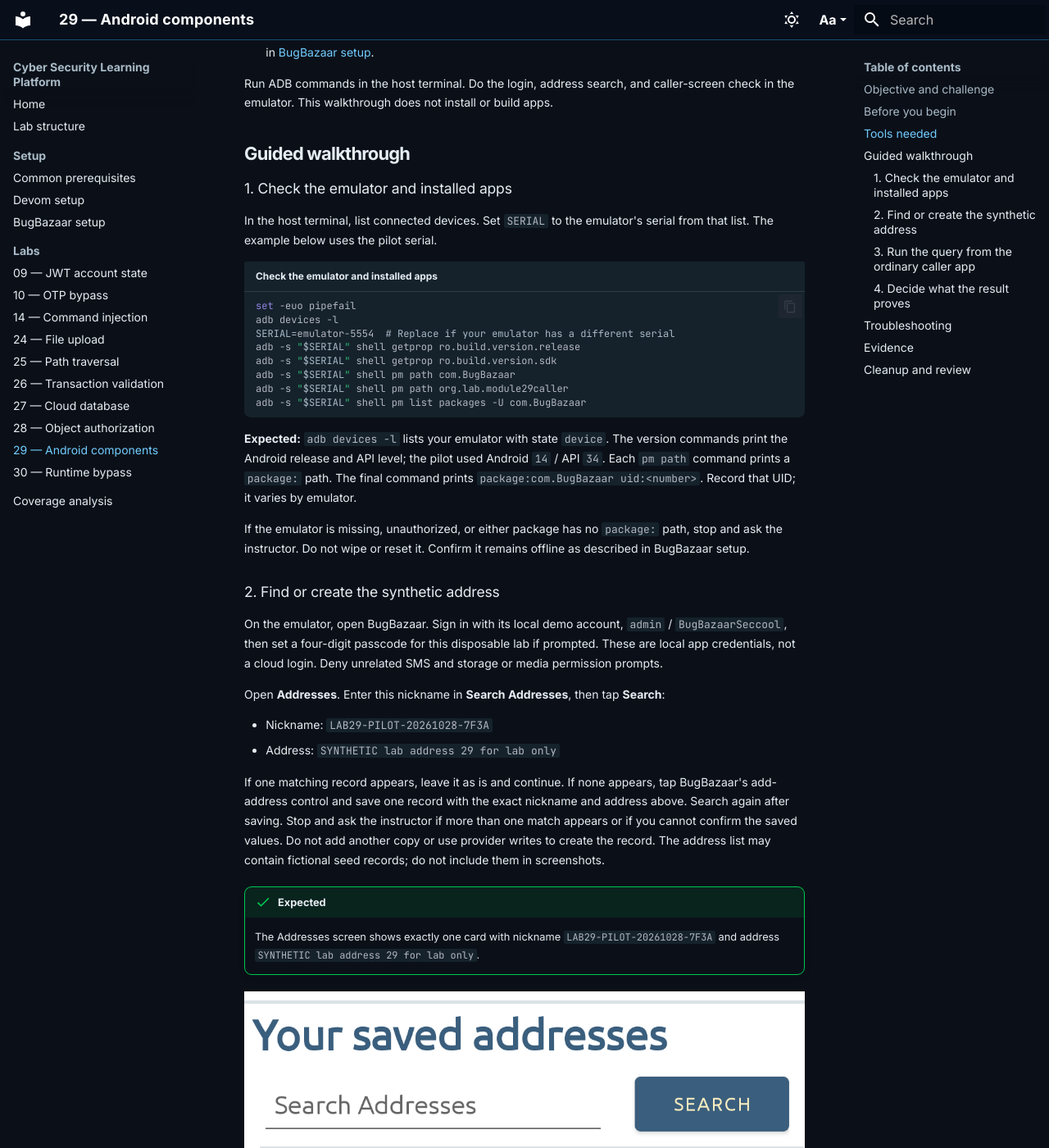
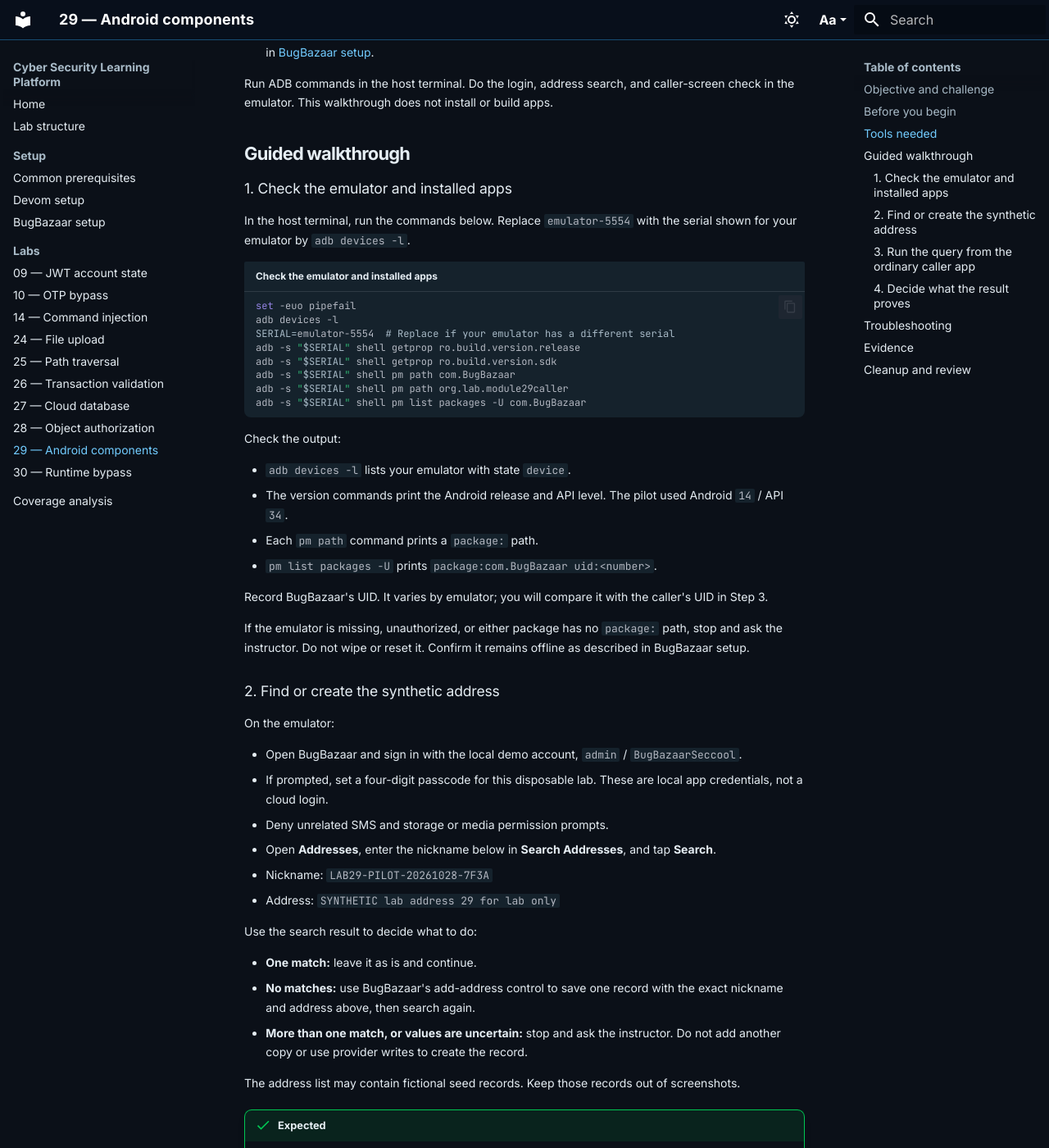
Before and after one commit to azharfatrr/Cyber-Security-Learning-Platform, an MkDocs documentation site: the page built from docs/29-components.md, in a window 1280 px wide and 1400 px high, scrolled down 718 px. Shown: the whole window at 82% size. Built offline with MkDocs 1.6.1 and Material for MkDocs 9.7.7, drawn with Linux system fonts in a browser that asks for light colours; some of the changed text lies outside the part shown.

Commit message:
Make Lab 29 evidence checklist clearer

````diff
--- a/docs/29-components.md
+++ b/docs/29-components.md
@@ -22,7 +22,7 @@
 
 ### 1. Check the emulator and installed apps
 
-In the host terminal, list connected devices. Set `SERIAL` to the emulator's serial from that list. The example below uses the pilot serial.
+In the host terminal, run the commands below. Replace `emulator-5554` with the serial shown for your emulator by `adb devices -l`.
 
 ```bash title="Check the emulator and installed apps"
 set -euo pipefail
@@ -35,20 +35,36 @@
 adb -s "$SERIAL" shell pm list packages -U com.BugBazaar
 ```
 
-**Expected:** `adb devices -l` lists your emulator with state `device`. The version commands print the Android release and API level; the pilot used Android `14` / API `34`. Each `pm path` command prints a `package:` path. The final command prints `package:com.BugBazaar uid:<number>`. Record that UID; it varies by emulator.
+Check the output:
+
+- `adb devices -l` lists your emulator with state `device`.
+- The version commands print the Android release and API level. The pilot used Android `14` / API `34`.
+- Each `pm path` command prints a `package:` path.
+- `pm list packages -U` prints `package:com.BugBazaar uid:<number>`.
+
+Record BugBazaar's UID. It varies by emulator; you will compare it with the caller's UID in Step 3.
 
 If the emulator is missing, unauthorized, or either package has no `package:` path, stop and ask the instructor. Do not wipe or reset it. Confirm it remains offline as described in BugBazaar setup.
 
 ### 2. Find or create the synthetic address
 
-On the emulator, open BugBazaar. Sign in with its local demo account, `admin` / `BugBazaarSeccool`, then set a four-digit passcode for this disposable lab if prompted. These are local app credentials, not a cloud login. Deny unrelated SMS and storage or media permission prompts.
+On the emulator:
 
-Open **Addresses**. Enter this nickname in **Search Addresses**, then tap **Search**:
+- Open BugBazaar and sign in with the local demo account, `admin` / `BugBazaarSeccool`.
+- If prompted, set a four-digit passcode for this disposable lab. These are local app credentials, not a cloud login.
+- Deny unrelated SMS and storage or media permission prompts.
+- Open **Addresses**, enter the nickname below in **Search Addresses**, and tap **Search**.
 
-- Nickname: `LAB29-PILOT-20261028-7F3A`
-- Address: `SYNTHETIC lab address 29 for lab only`
+  - Nickname: `LAB29-PILOT-20261028-7F3A`
+  - Address: `SYNTHETIC lab address 29 for lab only`
 
-If one matching record appears, leave it as is and continue. If none appears, tap BugBazaar's add-address control and save one record with the exact nickname and address above. Search again after saving. Stop and ask the instructor if more than one match appears or if you cannot confirm the saved values. Do not add another copy or use provider writes to create the record. The address list may contain fictional seed records; do not include them in screenshots.
+Use the search result to decide what to do:
+
+- **One match:** leave it as is and continue.
+- **No matches:** use BugBazaar's add-address control to save one record with the exact nickname and address above, then search again.
+- **More than one match, or values are uncertain:** stop and ask the instructor. Do not add another copy or use provider writes to create the record.
+
+The address list may contain fictional seed records. Keep those records out of screenshots.
 
 !!! success "Expected"
     The Addresses screen shows exactly one card with nickname `LAB29-PILOT-20261028-7F3A` and address `SYNTHETIC lab address 29 for lab only`.
@@ -57,13 +73,21 @@
 
 ### 3. Run the query from the ordinary caller app
 
-Return to the host terminal. This command opens **Module 29 Provider Caller** on the emulator. The caller runs its fixed, read-only query as soon as it opens; you do not need to type anything into the app.
+Return to the host terminal and run this command to open **Module 29 Provider Caller** on the emulator. The caller runs its fixed, read-only query as soon as it opens; you do not need to type anything into the app.
 
 ```bash title="Open the Module 29 caller"
 adb -s "$SERIAL" shell am start -n org.lab.module29caller/.MainActivity
 ```
 
-Look at the caller app screen. It displays the caller's package and UID, the provider URI, the operation, the fixed nickname filter, and the query result. The supplied caller has no permissions, accepts no URI or filter input, and queries only the synthetic nickname. Its Android 11+ `<queries>` entry makes the provider discoverable to the caller; it does not grant read access. Do not use `adb shell content query` instead; a query from the ADB shell does not prove that an ordinary app can read the provider.
+The caller screen displays its package and UID, the provider URI, the operation, the fixed nickname filter, and the query result. Check each item:
+
+- Caller package is `org.lab.module29caller`.
+- Caller UID is different from BugBazaar's UID recorded in Step 1.
+- URI is `content://com.bugbazaar.provider.addresses/addresses`.
+- Filter is the exact synthetic nickname.
+- Result contains the synthetic nickname and address, with no other rows.
+
+The supplied caller has no permissions and accepts no URI or filter input. Its Android 11+ `<queries>` entry makes the provider discoverable; it does not grant read access. Do not use `adb shell content query` instead. A query from the ADB shell does not prove that an ordinary app can read the provider.
 
 The screen should show the following. The caller UID shown on your emulator will differ from the pilot's `10198`.
 
@@ -79,16 +103,17 @@
 SYNTHETIC lab address 29 for lab only
 ```
 
-!!! success "Expected"
-    The caller screen shows package `org.lab.module29caller`, a caller UID different from BugBazaar's `uid` from Step 1, URI `content://com.bugbazaar.provider.addresses/addresses`, and exactly the one synthetic record. If the screen says `No matching row returned` or `Query failed`, stop and use Troubleshooting. Do not broaden the query.
+If the screen says `No matching row returned` or `Query failed`, stop and use Troubleshooting. Do not broaden the query.
 
 ![Ordinary caller app displaying its UID, the provider URI, and the returned synthetic row.](images/lab-29/ordinary-app-provider-result.png)
 
 ### 4. Decide what the result proves
 
-Compare the two identities: Step 1 printed BugBazaar's UID, and the caller screen printed the caller's package and UID. The UIDs must differ for this to show access from a separate app. In the pilot, BugBazaar's UID was `10197` and the caller's was `10198`; your numbers will vary.
+Use these checks to write your finding:
 
-The pinned release's manifest declares the provider exported and does not declare a read permission. When the separate caller returns the exact marker, the result demonstrates that an ordinary app could read this one synthetic record. It does not show access to other rows, real addresses, or every component in BugBazaar. Keep the query limited to the marker.
+- Confirm the caller UID differs from BugBazaar's UID from Step 1. In the pilot, BugBazaar's UID was `10197` and the caller's was `10198`; your numbers will vary.
+- If the caller returns the exact marker, state that an ordinary app could read this one synthetic record from the provider, which is declared exported and has no read permission.
+- Limit the finding to this record. The result does not establish access to other rows, real addresses, or every component in BugBazaar.
 
 ## Troubleshooting
 
@@ -108,7 +133,17 @@
 
 ## Evidence
 
-Record the target release URL, source revision, APK SHA-256, embedded app version, Android version/API, target and caller package/UID, exact URI, operation, selection marker, and returned result. Attach the sanitized screenshots above. State explicitly that the query was made by an ordinary app, not only by the ADB shell. The tested helper source is kept outside the published site at `engineering/fixtures/module-29-caller/`; the instructor must distribute its prebuilt APK separately.
+Include these details in your evidence report:
+
+- **Target:** BugBazaar release URL, source revision, APK SHA-256, and embedded app version.
+- **Runtime:** Android version and API level.
+- **App identities:** target package and UID; caller package and UID. State that the UIDs differ.
+- **Query:** provider URI, read-only operation, and exact nickname filter.
+- **Result:** the returned synthetic nickname and address.
+- **Conclusion:** an ordinary app read this one synthetic record. Do not claim that other rows or real addresses were accessed.
+- **Screenshots:** capture your own emulator screens showing the synthetic record in BugBazaar and the caller's package, UID, URI, filter, and returned row. Keep fictional seed records out of the images.
+
+The images in this guide are examples; use screenshots from your own run. The tested helper source is kept outside the published site at `engineering/fixtures/module-29-caller/`. The instructor must distribute its prebuilt APK separately.
 
 ## Cleanup and review
 
````
